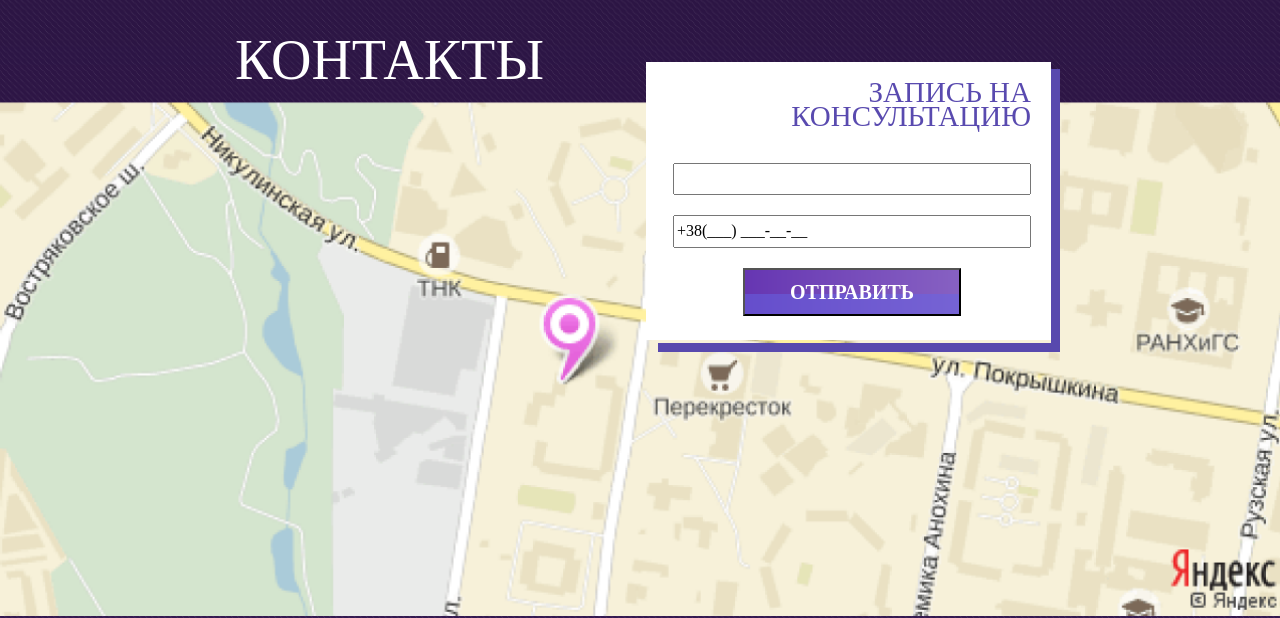
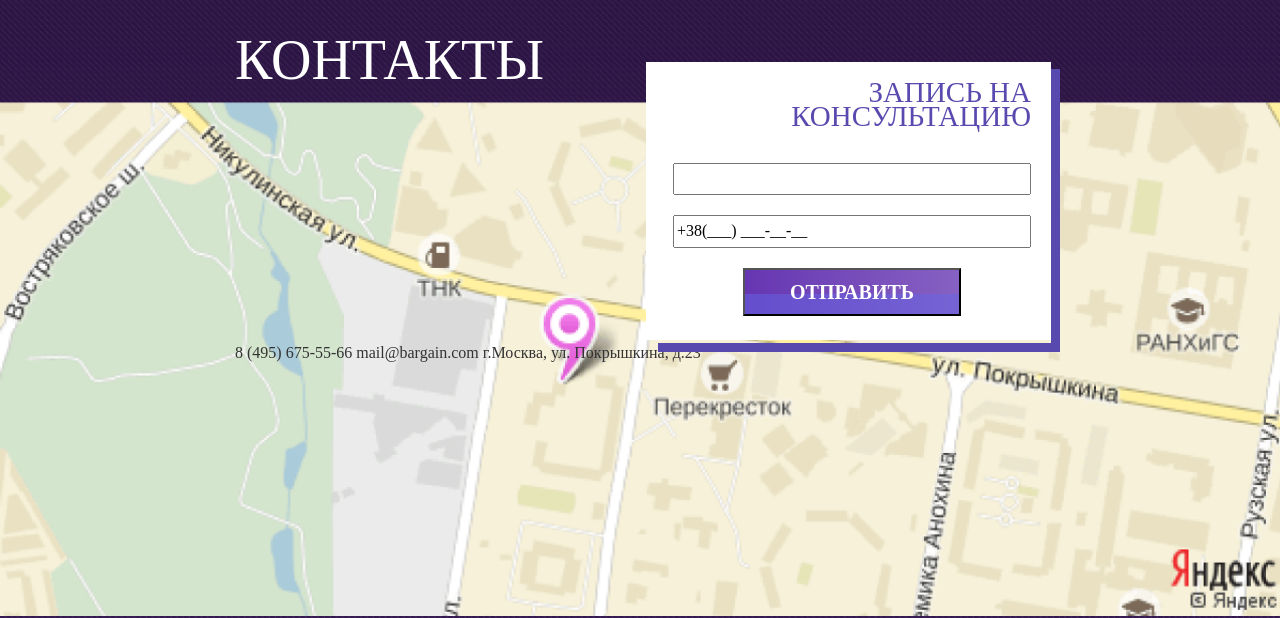
Before and after one commit to SerhiiLazar/Training-3, a website: page app/index.html in a window 1280 px wide. Shown: the part 2743-3361 px from the top of the page. Drawn offline with Linux system fonts and the light colour scheme.

Commit message:
contacts__info

```diff
--- a/app/index.html
+++ b/app/index.html
@@ -541,7 +541,11 @@
 								<button>отправить</button>
 							</form>
 						</div>
-
+						<div class="contatcts__info">
+							<span>8 (495) 675-55-66</span>
+							<span>mail@bargain.com</span>
+							<span>г.Москва, ул. Покрышкина, д.23</span>
+						</div>
 					</div>
 					  </div>
 
```
